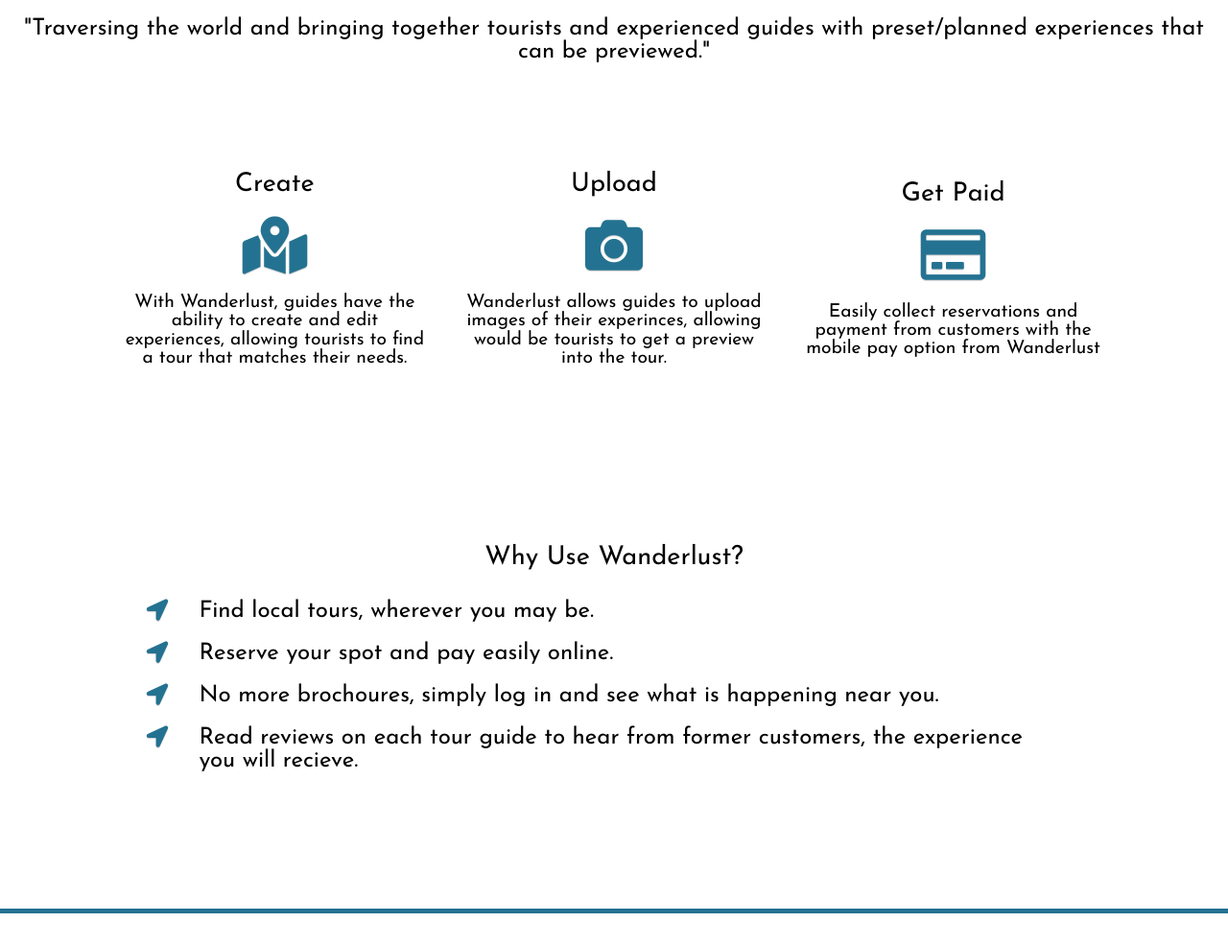
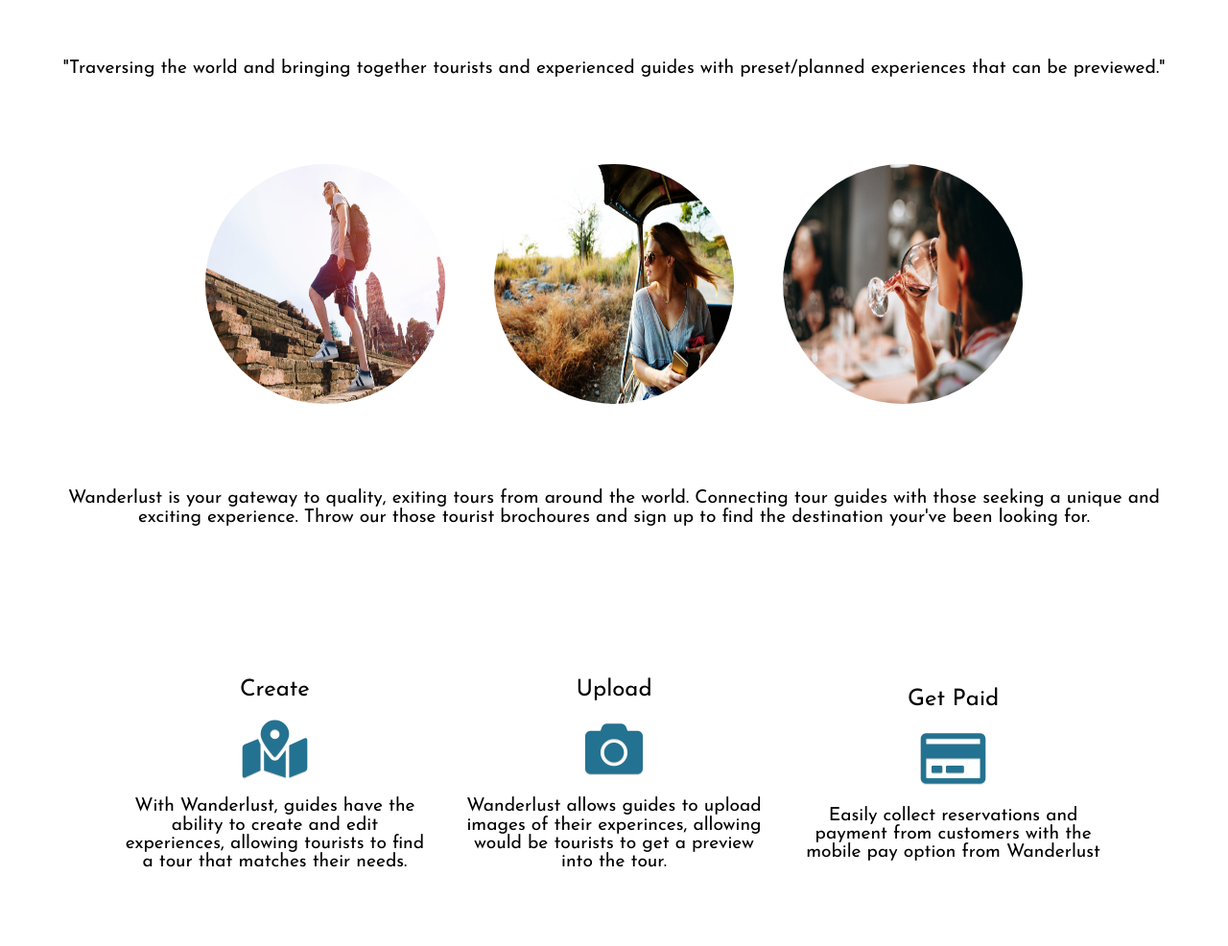
Before and after one commit to lambda-wanderlust/ui, a plain HTML site: page index.html in a window 1280 px wide. Shown: the part 802-1788 px from the top of the page at 96% size. Drawn offline with nearby package versions, Linux system fonts and the light colour scheme.

Commit message:
added some top images

```diff
--- a/LESS/main-content.less
+++ b/LESS/main-content.less
@@ -8,14 +8,14 @@
 }
 
 p{
-font-size: 1.5rem;
+font-size: 1.2rem;
 }
 section{
 font-size: 1.2rem;
 }
 
 h2{
-font-size: 1.7rem;
+font-size: 1.5rem;
 }
 
 
@@ -71,9 +71,34 @@
 
 
 .mission{
-margin: 20px 5px;
+margin: 5% 5%;
 text-align: center;
 }
+
+.intro-section{
+margin: 5% 5%;
+text-align: center;
+}
+
+.images{
+    display: flex;
+    width: 100%;
+    justify-content: center;
+    img{
+        border-radius: 200px;
+        height: 250px;
+        width: 250px;
+        margin: 2%;
+    }
+
+    @media @tablet{
+        flex-direction: column;
+        align-items: center;
+        align-content: center;
+    }
+
+}
+
 
 
 .top-cards{
@@ -105,7 +130,9 @@
 }
 .tour-card:hover{
 
-.cardHover();
+i{
+    color: @wanderlust-color-secondary;
+}
 
 }
 
--- a/LESS/mixins.less
+++ b/LESS/mixins.less
@@ -1,9 +1,9 @@
 .bigbutton() {color: @wanderlust-color-primary;
 background:@wanderlust-color-secondary;
 text-transform: uppercase;
-padding: 1.5rem 4rem;
+padding: 1rem 2rem;
 border-radius: 15px;
-font-size: 1.7rem;
+font-size: 1.4rem;
 border: none;
 text-shadow: 0 2px 2px rgba(0, 0, 0, 0.2);
 box-shadow: 0 2px 2px rgba(0, 0, 0, 0.2);
--- a/index.html
+++ b/index.html
@@ -18,7 +18,7 @@
         <div class="header-container ">
                 <i class="fas fa-bars"></i>
             <div class="links">
-                <a href="#main-content">Tour Guide</a>
+                <a href="#intro-section">Tour Guide</a>
                 <a href="#main-content">Tourist</a>
             </div>
             <div class="buttons">
@@ -38,6 +38,14 @@
         <div class="main-content" id ="main-content">
             <div class="mission" id="mission">
                 <p>"Traversing the world and bringing together tourists and experienced guides with preset/planned experiences that can be previewed."</p>
+            </div>
+            <div class="images">
+            <img src ="Assets\images\pexels-photo-346826.jpeg"/>
+            <img src ="Assets\images\pexels-photo-551650.jpeg"/>
+            <img src ="Assets\images\pexels-photo-696219.jpeg"/>
+            </div>
+            <div class="intro-section" id="intro-section">
+                <p>Wanderlust is your gateway to quality, exiting tours from around the world.  Connecting tour guides with those seeking a unique and exciting experience.  Throw our those tourist brochoures and sign up to find the destination your've been looking for.   </p>
             </div>
             <div id = "divToShowHide" class = "BeforeScroll">
             <div class="top-cards" id="top-cards">
```
Also changed, not shown: Assets/images/pexels-photo-346826.jpeg (added), Assets/images/pexels-photo-551650.jpeg (added), Assets/images/pexels-photo-696219.jpeg (added), Assets/images/photo-1517815773311-762c062293e6.jpg (added), CSS/index.css.
